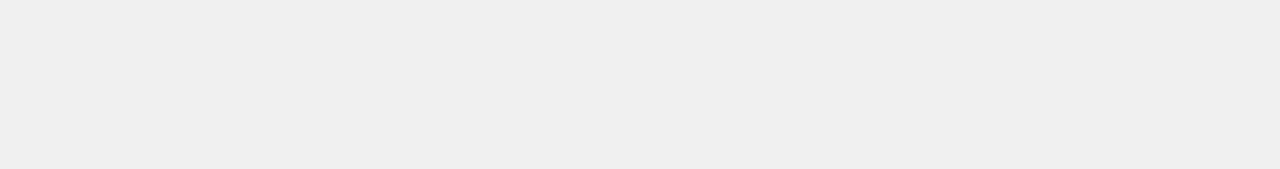
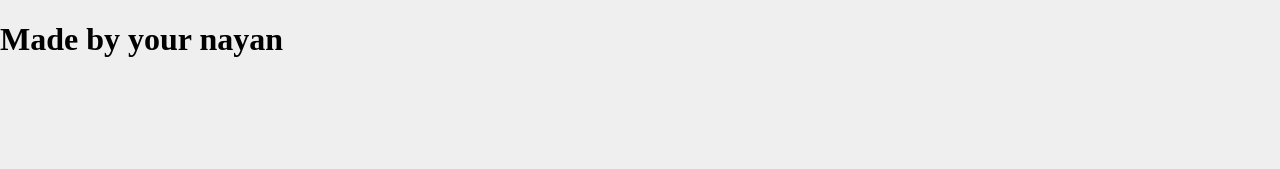
Before and after one commit to nayannikhil7/Lovepuzzle, a plain HTML site: page index.html in a window 1280 px wide. Shown: the top 169 px of the page. Drawn offline with Linux system fonts and the light colour scheme.

Commit message:
Update index.html

```diff
--- a/index.html
+++ b/index.html
@@ -34,6 +34,7 @@
 </div>
 <div id='clicks'>0</div>
 <!-- partial -->
+  <h1>Made by your nayan</h1>
   <script  src="./script.js"></script>
 
 </body>
```
